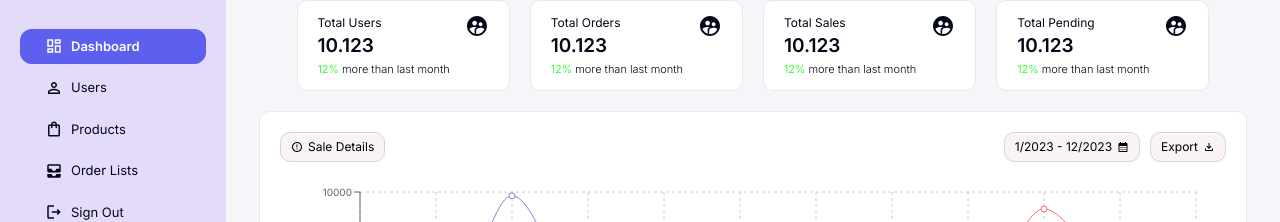
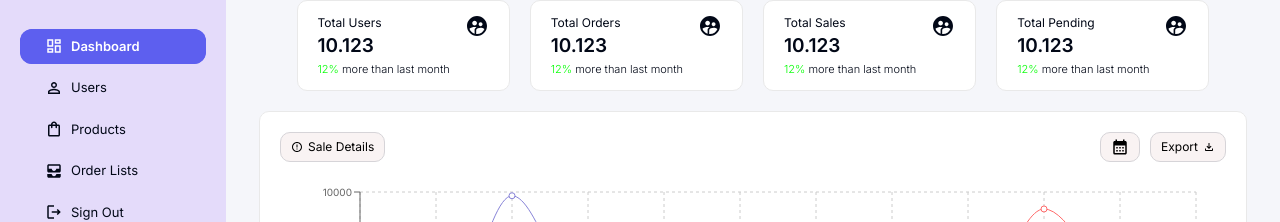
Before and after one commit to ducknghia307/custee-1, a Next.js app: page /dashboard in a window 1280 px wide. Shown: the part 106-328 px from the top of the page. Built offline with nearby package versions, Linux system fonts and the light colour scheme.

Commit message:
fix admin ui [MaiCTT]

```diff
--- a/src/components/ui/dashboard/chartdasboard/chart.tsx
+++ b/src/components/ui/dashboard/chartdasboard/chart.tsx
@@ -1,103 +1,137 @@
 "use client"
-import { ButtonIcon } from "@radix-ui/react-icons";
+
 import styles from "../chartdasboard/chart.module.css"
 import { LineChart, Line, XAxis, YAxis, CartesianGrid, Tooltip, Legend, ResponsiveContainer } from 'recharts';
 import { MdCalendarMonth, MdErrorOutline, MdLogout, MdOutlineFileDownload } from "react-icons/md";
+import React, { useState } from 'react';
+import DatePicker from 'react-datepicker';
+import 'react-datepicker/dist/react-datepicker.css';
 
 const data = [
     {
         name: 'Jan',
         users: 4000,
         orders: 2400,
-        sales:1000,
-        pending:2000
+        sales: 1000,
+        pending: 2000
     },
     {
         name: 'Feb',
         users: 3000,
         orders: 1398,
-        sales:2000,
-        pending:3000
+        sales: 2000,
+        pending: 3000
     },
     {
         name: 'Mar',
         users: 2000,
         orders: 9800,
-        sales:1500,
-        pending:2300
+        sales: 1500,
+        pending: 2300
     },
     {
         name: 'Apr',
         users: 2780,
         orders: 3908,
-        sales:1088,
-        pending:2020
+        sales: 1088,
+        pending: 2020
     },
     {
         name: 'May',
         users: 1890,
         orders: 4800,
-        sales:3400,
-        pending:3000
+        sales: 3400,
+        pending: 3000
     },
     {
         name: 'Jun',
         users: 2390,
         orders: 3800,
-        sales:3567,
-        pending:1233
+        sales: 3567,
+        pending: 1233
     },
     {
         name: 'Jul',
         users: 3490,
         orders: 4300,
-        sales:3675,
-        pending:3043
+        sales: 3675,
+        pending: 3043
     },
     {
         name: 'Aug',
         users: 2390,
         orders: 3800,
-        sales:1233,
-        pending:7687
+        sales: 1233,
+        pending: 7687
     },
     {
         name: 'Sep',
         users: 3490,
         orders: 4300,
-        sales:1246,
-        pending:3455
+        sales: 1246,
+        pending: 3455
     },
     {
         name: 'Oct',
         users: 4000,
         orders: 2400,
-        sales:1239,
-        pending:9097
+        sales: 1239,
+        pending: 9097
     },
     {
         name: 'Nov',
         users: 3000,
         orders: 1398,
-        sales:1239,
-        pending:5423
+        sales: 1239,
+        pending: 5423
     },
     {
         name: 'Dec',
         users: 3490,
         orders: 4300,
-        sales:1567,
-        pending:5423
+        sales: 1567,
+        pending: 5423
     },
 ];
 
 const ChartDashboard = () => {
+
+    const [dateRange, setDateRange] = useState([null, null]);
+    const [dateRangeString, setDateRangeString] = useState('');
+    const [startDate, endDate] = dateRange;
+
+
+    const handleDateRangeChange = (update) => {
+        setDateRange(update);
+        const startMonth = update[0]?.getMonth() + 1;
+        const startYear = update[0]?.getFullYear();
+
+        if (update[1]) {
+            const endMonth = update[1]?.getMonth() + 1;
+            const endYear = update[1]?.getFullYear();
+            const rangeString = `${startMonth}/${startYear} - ${endMonth}/${endYear}`;
+            setDateRangeString(rangeString);
+        } else {
+            const monthString = `${startMonth}/${startYear}`;
+            setDateRangeString(monthString);
+        }
+    };
+
+
     return (
         <div className={styles.container}>
             <div className={styles.header}>
                 <button className={styles.button}> <MdErrorOutline />Sale Details</button>
                 <div className={styles.controls}>
-                    <button className={styles.button}>1/2023 - 12/2023  <MdCalendarMonth /></button>
+                    <DatePicker
+                        selectsRange={true}
+                        startDate={startDate}
+                        endDate={endDate}
+                        onChange={handleDateRangeChange}
+                        dateFormat="MM/yyyy"
+                        showMonthYearPicker
+                        customInput={<button className={styles.button}><MdCalendarMonth size={18}/> {dateRangeString}</button>}
+                    />
                     <button className={styles.button}>Export <MdOutlineFileDownload /></button>
                 </div>
             </div>
@@ -116,9 +150,9 @@ const ChartDashboard = () => {
                     <CartesianGrid strokeDasharray="3 3" />
                     <XAxis dataKey="name" style={{ fontSize: '10px' }} />
                     <YAxis style={{ fontSize: '10px' }} />
-                    <Tooltip contentStyle={{ fontSize: '13px', fontWeight:500 }}/>
-                    <Legend wrapperStyle={{ fontSize: '13px', fontWeight:500}}/>
-                    <Line type="monotone" dataKey="orders" stroke="#8884d8"  />
+                    <Tooltip contentStyle={{ fontSize: '13px', fontWeight: 500 }} />
+                    <Legend wrapperStyle={{ fontSize: '13px', fontWeight: 500 }} />
+                    <Line type="monotone" dataKey="orders" stroke="#8884d8" />
                     {/* activeDot={{ r: 6 }} */}
                     <Line type="monotone" dataKey="users" stroke="#82ca9d" />
                     <Line type="monotone" dataKey="sales" stroke="violet" />
--- a/src/components/ui/dashboard/chartuser/chart.tsx
+++ b/src/components/ui/dashboard/chartuser/chart.tsx
@@ -1,8 +1,11 @@
 "use client"
-import { ButtonIcon } from "@radix-ui/react-icons";
+
 import styles from "../chartuser/chart.module.css"
 import { LineChart, Line, XAxis, YAxis, CartesianGrid, Tooltip, Legend, ResponsiveContainer, Area, AreaChart } from 'recharts';
 import { MdCalendarMonth, MdErrorOutline, MdLogout, MdOutlineFileDownload } from "react-icons/md";
+import React, { useState } from 'react';
+import DatePicker from 'react-datepicker';
+import 'react-datepicker/dist/react-datepicker.css';
 
 const data = [
   {
@@ -81,12 +84,43 @@ const data = [
 
 
 const ChartUser = () => {
+
+  const [dateRange, setDateRange] = useState([null, null]);
+  const [dateRangeString, setDateRangeString] = useState('');
+  const [startDate, endDate] = dateRange;
+
+
+  const handleDateRangeChange = (update) => {
+    setDateRange(update);
+    const startMonth = update[0]?.getMonth() + 1;
+    const startYear = update[0]?.getFullYear();
+
+    if (update[1]) {
+      const endMonth = update[1]?.getMonth() + 1;
+      const endYear = update[1]?.getFullYear();
+      const rangeString = `${startMonth}/${startYear} - ${endMonth}/${endYear}`;
+      setDateRangeString(rangeString);
+    } else {
+      const monthString = `${startMonth}/${startYear}`;
+      setDateRangeString(monthString);
+    }
+  };
+
+
   return (
     <div className={styles.container}>
       <div className={styles.header}>
         <span className={styles.title}>User Statistics</span>
         <div className={styles.controls}>
-          <button className={styles.button}>1/2023 - 12/2023  <MdCalendarMonth /></button>
+          <DatePicker
+            selectsRange={true}
+            startDate={startDate}
+            endDate={endDate}
+            onChange={handleDateRangeChange}
+            dateFormat="MM/yyyy"
+            showMonthYearPicker
+            customInput={<button className={styles.button}><MdCalendarMonth size={18}/> {dateRangeString}</button>}
+          />
           <button className={styles.button}>Export <MdOutlineFileDownload /></button>
         </div>
       </div>
--- a/src/components/ui/dashboard/orderlists/modalstatus/modalstatus.tsx
+++ b/src/components/ui/dashboard/orderlists/modalstatus/modalstatus.tsx
@@ -1,4 +1,4 @@
-import { MdClear } from "react-icons/md";
+import { MdClear, MdClose } from "react-icons/md";
 import styles from '../modalstatus/modalstatus.module.css';
 import shirt from "../../../../../assets/logo/shirt.webp"
 import Image from "next/image";
@@ -32,7 +32,8 @@ const ModalEditStatus = ({ open, onClose }) => {
                 <div className={styles.modalHeader}>
                     <span className={styles.pendingButton}>Pending</span>
                     <h1>Order Detail</h1>
-                    <button className={styles.closeButton} onClick={onClose}>×</button>
+                    {/* <button className={styles.closeButton} onClick={onClose}>×</button> */}
+                    <MdClose className={styles.closeButton} onClick={onClose}/>
                 </div>
 
                 <div className={styles.orderInfo}>
--- a/src/components/ui/dashboard/usermanagement/deleteUser/deleteModal.module.css
+++ b/src/components/ui/dashboard/usermanagement/deleteUser/deleteModal.module.css
@@ -29,6 +29,8 @@
 .modalOpen {
     transform: scale(1);
     opacity: 1;
+    border: 1px solid #000;
+
 }
 
 .modalClosed {
```
Also changed, not shown: src/components/ui/dashboard/orderlists/modalstatus/modalstatus.module.css (+25 -19 lines), 1 other file (tests, documents, lock files or other folders).
